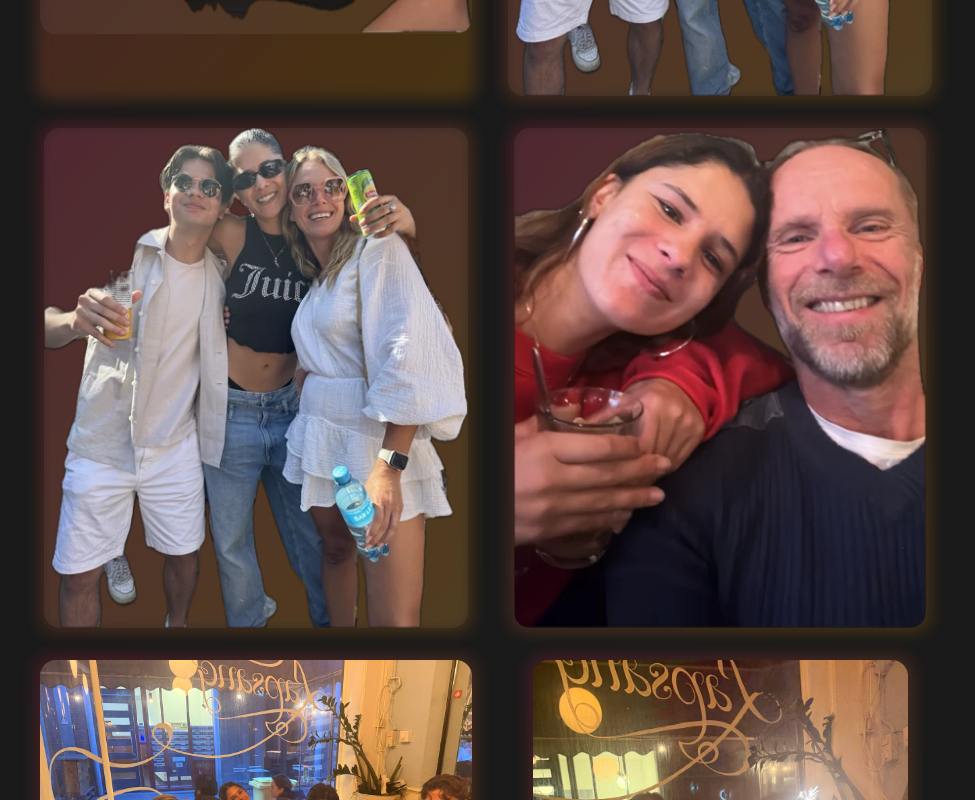
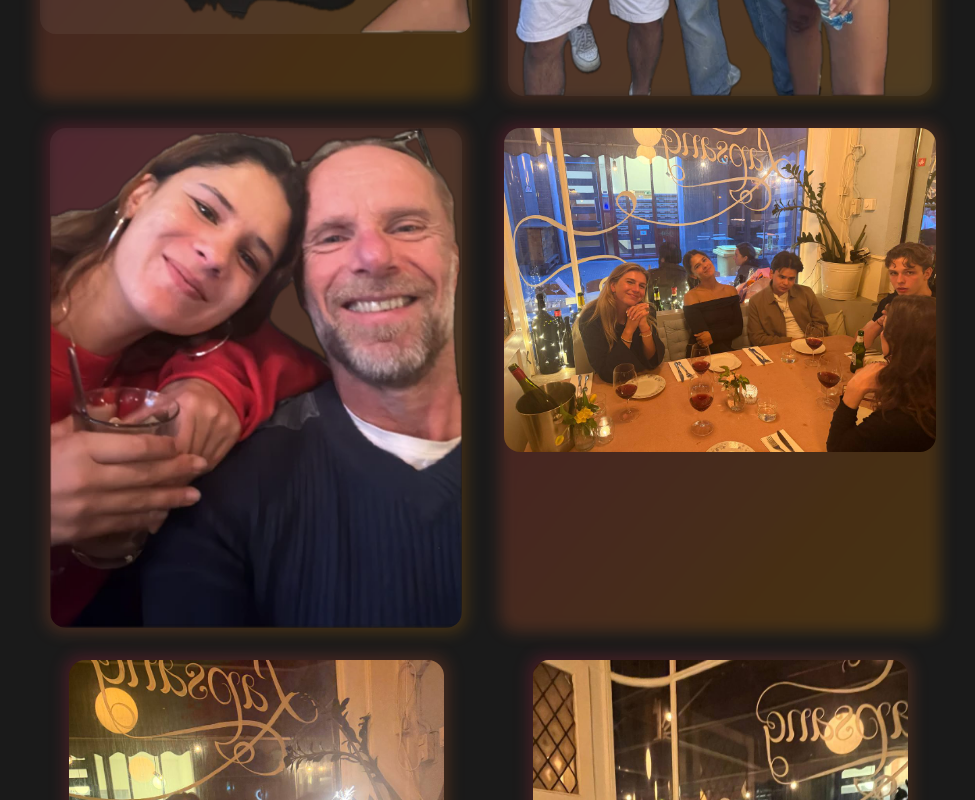
Before and after one commit to nijhuis777/vibes-europe, a Next.js app: page /fleur in a window 1280 px wide. Shown: the part 1400-2200 px from the top of the page, without its empty margins (152-1127 px from the left). Built offline with nearby package versions, Linux system fonts and the light colour scheme.

Commit message:
Remove duplicate photo from Fleur page
Co-Authored-By: Claude Opus 4.6 (1M context) <noreply@anthropic.com>

```diff
--- a/app/fleur/page.tsx
+++ b/app/fleur/page.tsx
@@ -9,7 +9,6 @@ export const metadata: Metadata = {
 const photos = [
   { src: "/images/fleur/photo1.webp", alt: "Fleur" },
   { src: "/images/fleur/photo2.webp", alt: "Fleur met vrienden" },
-  { src: "/images/fleur/photo3.webp", alt: "Fleur met vrienden" },
   { src: "/images/fleur/photo4.webp", alt: "Fleur samen" },
   { src: "/images/fleur/photo5.jpg", alt: "Diner bij Lapsang" },
   { src: "/images/fleur/photo6.jpg", alt: "Verjaardag bij Lapsang" },
```
Also changed, not shown: public/images/fleur/photo3.webp (deleted).
